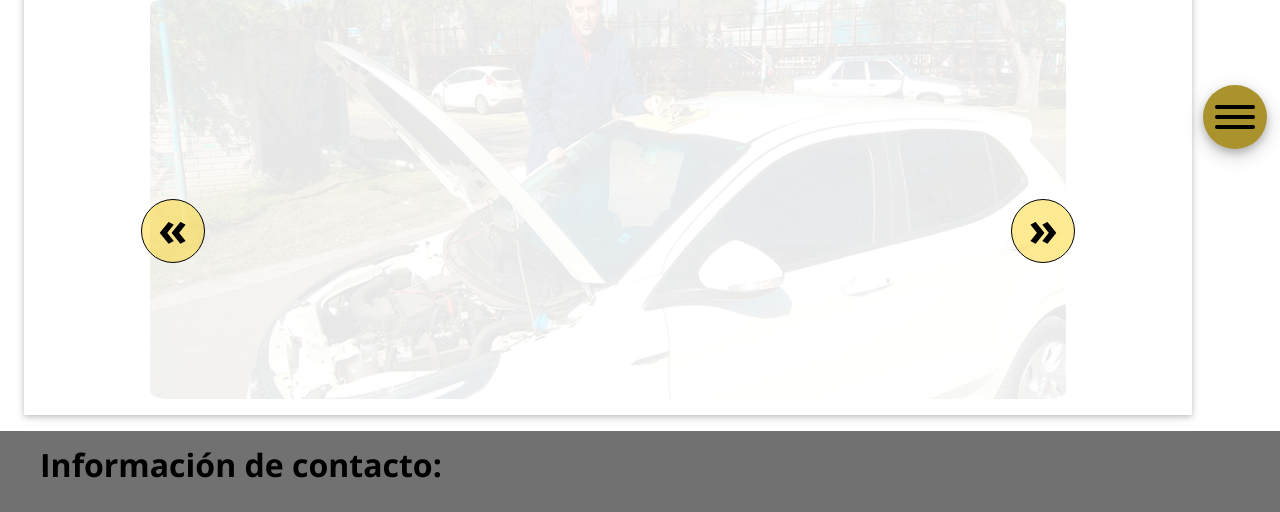
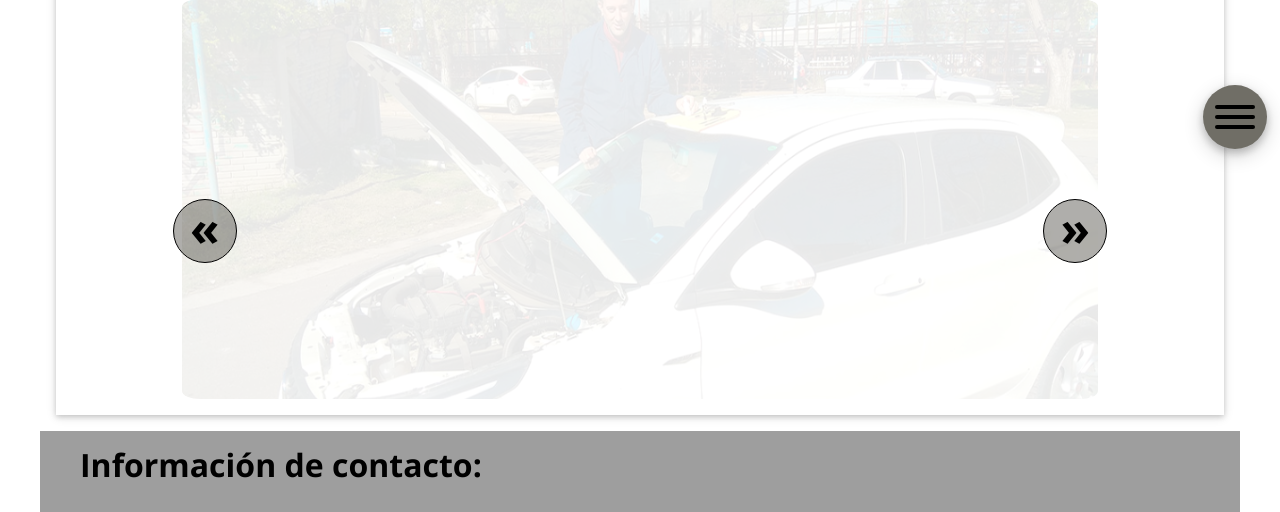
Before and after one commit to diegoe120/Arreparabrisas-2.0-, a plain HTML site: page index.html in a window 1280 px wide. Shown: the part 643-1155 px from the top of the page. Drawn offline with nearby package versions, Linux system fonts and the light colour scheme; a web font is replaced by a local one.

Commit message:
correccion de margenes y alineacion en pantallas de 1024px

```diff
--- a/css/style.css
+++ b/css/style.css
@@ -2,9 +2,9 @@
     --main-font: 'Open Sans', sans-serif;
     --second-font: 'OrkneyRegular';
     --font-size: 16px;
-    --primario: rgb(170, 147, 45);
+    --primario: rgb(112, 110, 102);
     --secundario: rgb(33, 20, 61);
-    --primario-modal: rgba(252, 209, 17, .45);
+    --primario-modal: rgba(78, 77, 70, 0.45);
     --secudario-modal: rgba(33, 20, 61, .85);
     --blanco: #ffffff;
     --oscuro: #353535;
@@ -13,7 +13,7 @@
     --sombra:  0 4px 8px 0 rgba(0, 0, 0, 0.2), 0 6px 20px 0 rgba(0, 0, 0, 0.19);
     --sombra-blanca: 0 4px 8px 0 rgba(255, 255, 255, 0.2), 0 6px 20px 0 rgba(255, 255, 255, 0.19);
     --h1-font-size: 1.8rem;
-    --footer-color: #727171;
+    --footer-color: #9e9e9e;
 }
 
 
@@ -75,7 +75,7 @@ img {
 .header {
     max-width: var(--container-with);
     margin: 0 auto;
-    padding: 0 2rem;
+    padding: 3rem 0;
     background-image: url(/img/p3-new.jpg);
     background-repeat: no-repeat;
     background-size: cover;
@@ -83,7 +83,6 @@ img {
     background-position-x: center;
     background-position-y: center;
     color: var(--blanco);
-    padding: 3rem 0;
     box-shadow: 0 4px 8px 0 rgba(0,0,0,0.3)
 }
 
@@ -179,7 +178,7 @@ img {
 
 .main {
     max-width: var(--container-with);
-    margin: 0 .5rem;
+    margin: 0 auto;
     padding: 0 1rem;
 }
 
@@ -297,6 +296,7 @@ img {
 }
 
 .footer {
+    max-width: var(--container-with);
     margin: 1rem auto;
     padding: 1rem .5rem;
     background-color: var(--footer-color);
```
